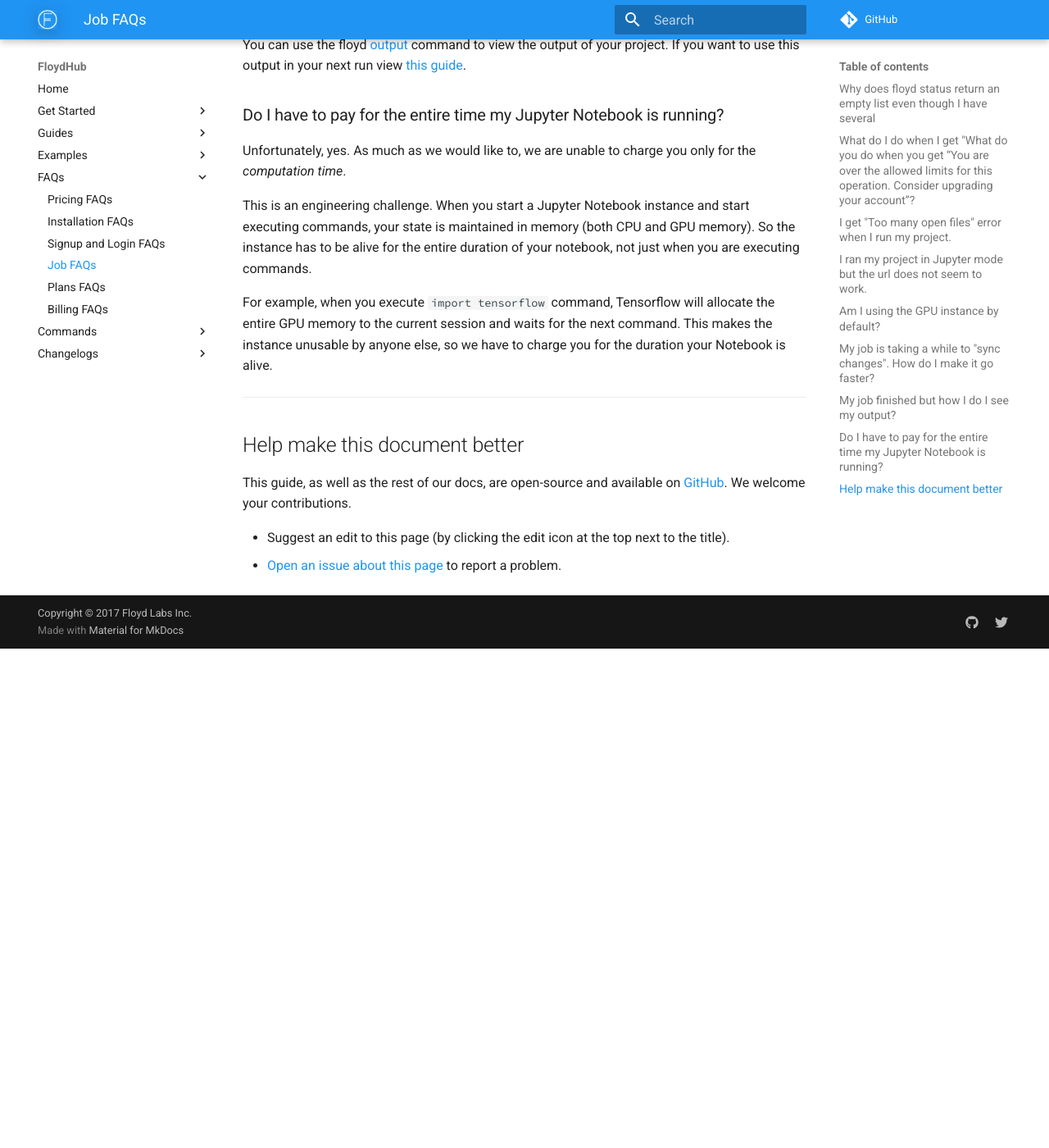
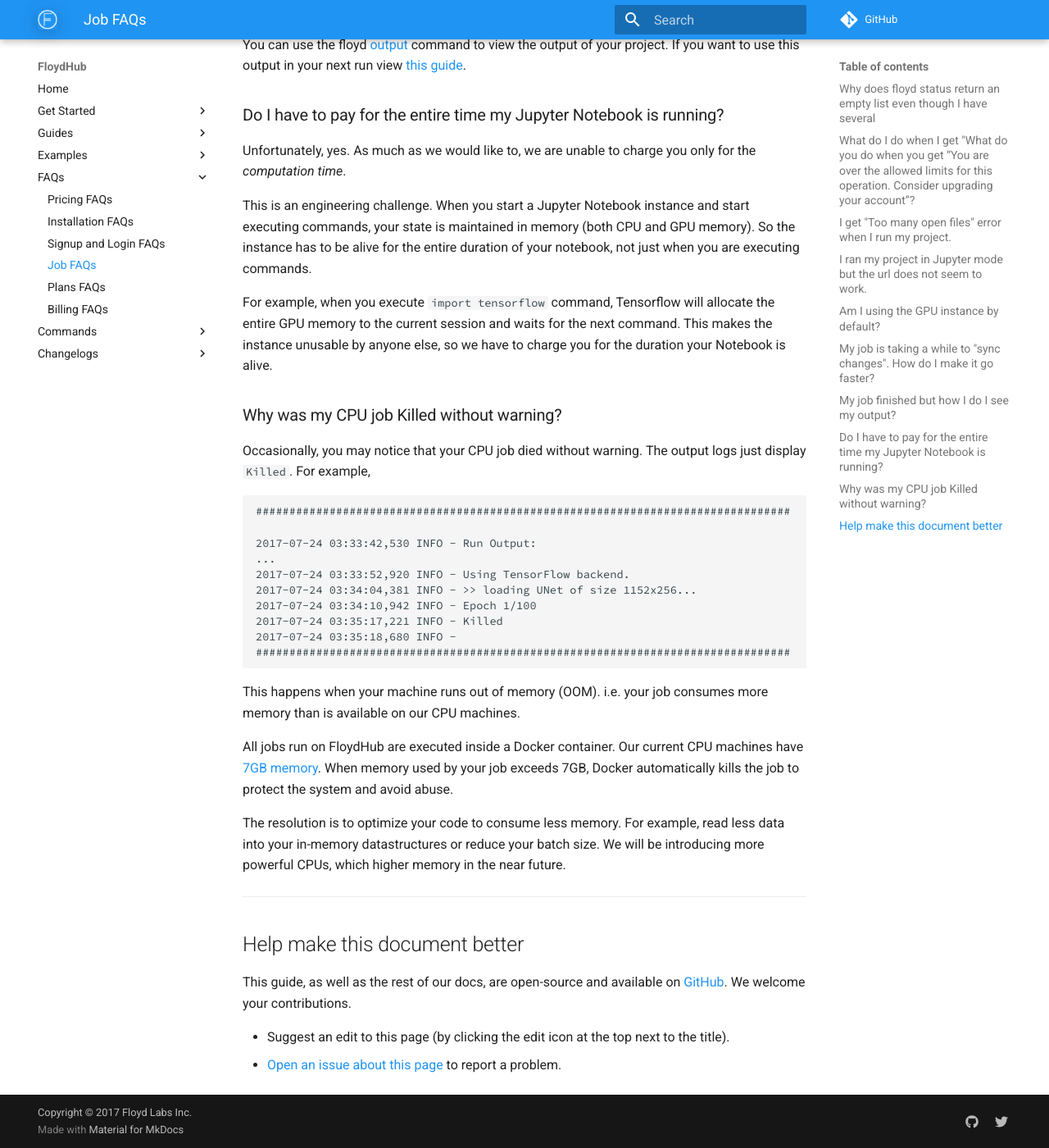
Before and after one commit to floydhub/floyd-docs, an MkDocs documentation site: the page built from docs/faqs/job.md, in a window 1280 px wide and 1400 px high, scrolled down 1485 px. Shown: the whole window at 82% size. Built offline with MkDocs 1.6.1 and Material for MkDocs 9.7.7, drawn with Linux system fonts in a browser that asks for light colours; comment, search, counter and statistics services are not loaded; old or Windows-style settings are respelled for this version of MkDocs; before the commit the page ends 2276 px from its top, so only the background shows below that; some of the changed text lies outside the part shown.

Commit message:
CPU job killed FAQ

````diff
--- a/docs/faqs/job.md
+++ b/docs/faqs/job.md
@@ -9,7 +9,7 @@
 
 ### What do I do when I get "What do you do when you get “You are over the allowed limits for this operation. Consider upgrading your account”?
 
-Floydhub currently allows only 1 active runs per user for trial plan and 3 active runs for individual plan. If you require more concurrency, contact
+Floydhub currently allows only 1 active job per user for trial plan and 3 active jobs for individual plan. If you require more concurrency, contact
 us from the [pricing](https://www.floydhub.com/pricing) page.
 
 
@@ -72,4 +72,29 @@
 command, Tensorflow will allocate the entire GPU memory to the current session and waits for the next command. This makes the instance unusable by anyone else, so we have to charge you for the duration your Notebook is alive.
 
 
+### Why was my CPU job Killed without warning?
+
+Occasionally, you may notice that your CPU job died without warning. The output logs just display `Killed`. For example,
+
+```bash
+################################################################################
+
+2017-07-24 03:33:42,530 INFO - Run Output:
+...
+2017-07-24 03:33:52,920 INFO - Using TensorFlow backend.
+2017-07-24 03:34:04,381 INFO - >> loading UNet of size 1152x256...
+2017-07-24 03:34:10,942 INFO - Epoch 1/100
+2017-07-24 03:35:17,221 INFO - Killed
+2017-07-24 03:35:18,680 INFO -
+################################################################################
+```
+
+This happens when your machine runs out of memory (OOM). i.e. your job consumes more memory than is available on our CPU machines.
+
+All jobs run on FloydHub are executed inside a Docker container. Our current CPU machines have [7GB memory](https://www.floydhub.com/pricing). When memory used by your job exceeds 7GB, Docker automatically kills the job to protect the system and avoid abuse.
+
+The resolution is to optimize your code to consume less memory. For example, read less data into your in-memory datastructures or reduce your batch size. We will be introducing more powerful CPUs, which higher memory in the near future.
+
+
+
 {!contributing.md!}
````
